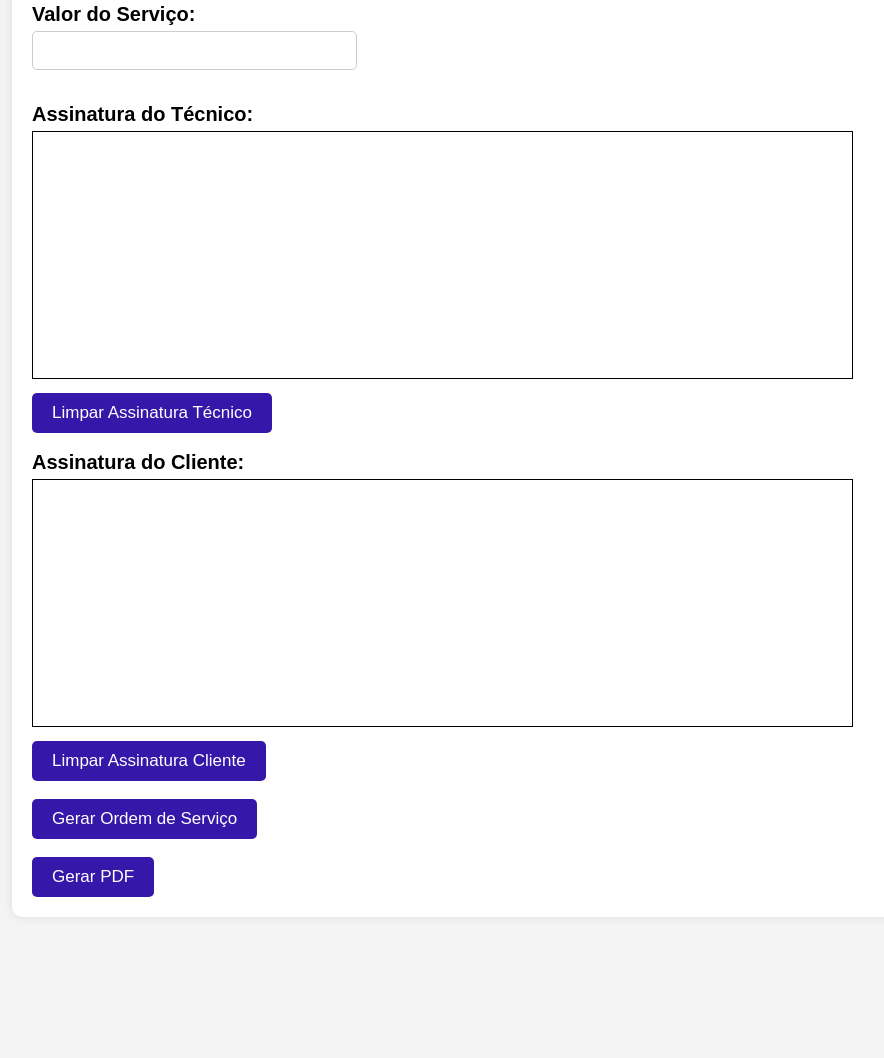
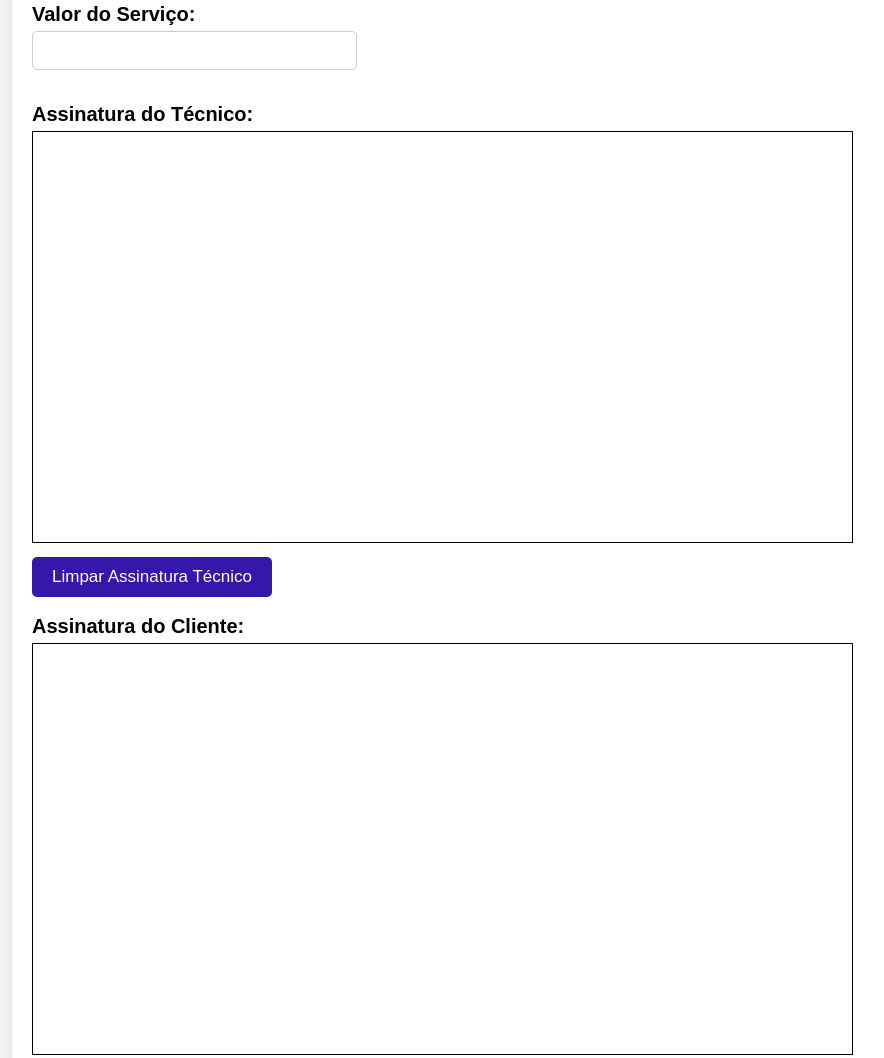
Before and after one commit to Luis-lhgdf/relatorio-servico, a plain HTML site: page index.html in a window 1280 px wide. Shown: the part 740-1798 px from the top of the page, without its empty margins (96-980 px from the left). Before the commit the page ends 1677 px from the top, so only its background shows below. Drawn offline with nearby package versions, Linux system fonts and the light colour scheme.

Commit message:
Update index.html

```diff
--- a/index.html
+++ b/index.html
@@ -30,11 +30,11 @@
             <input type="text" id="valor" required><br><br>
 
             <label for="assinaturaTecnico">Assinatura do Técnico:</label>
-            <canvas id="assinaturaTecnico" width="500%" height="150%" style="border: 1px solid #000;"></canvas><br>
+            <canvas id="assinaturaTecnico" width="100%" height="50%" style="border: 1px solid #000;"></canvas><br>
             <button type="button" onclick="limparAssinatura('tecnico')">Limpar Assinatura Técnico</button><br><br>
 
             <label for="assinaturaCliente">Assinatura do Cliente:</label>
-            <canvas id="assinaturaCliente" width="500%" height="150%" style="border: 1px solid #000;"></canvas><br>
+            <canvas id="assinaturaCliente" width="100%" height="50%" style="border: 1px solid #000;"></canvas><br>
             <button type="button" onclick="limparAssinatura('cliente')">Limpar Assinatura Cliente</button><br><br>
 
             <button type="submit">Gerar Ordem de Serviço</button><br><br>
```
